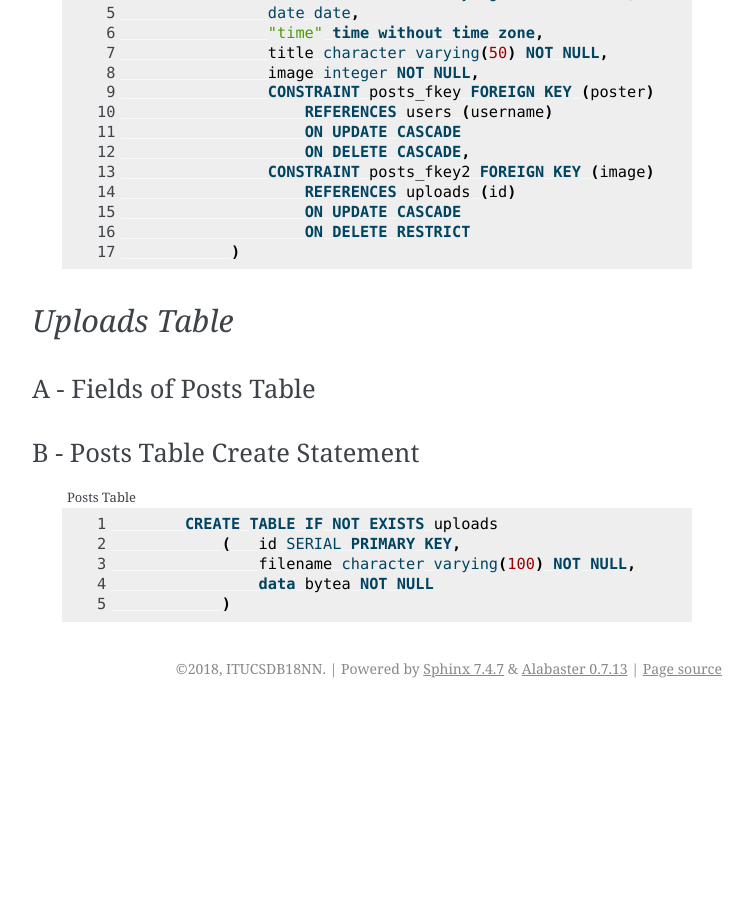
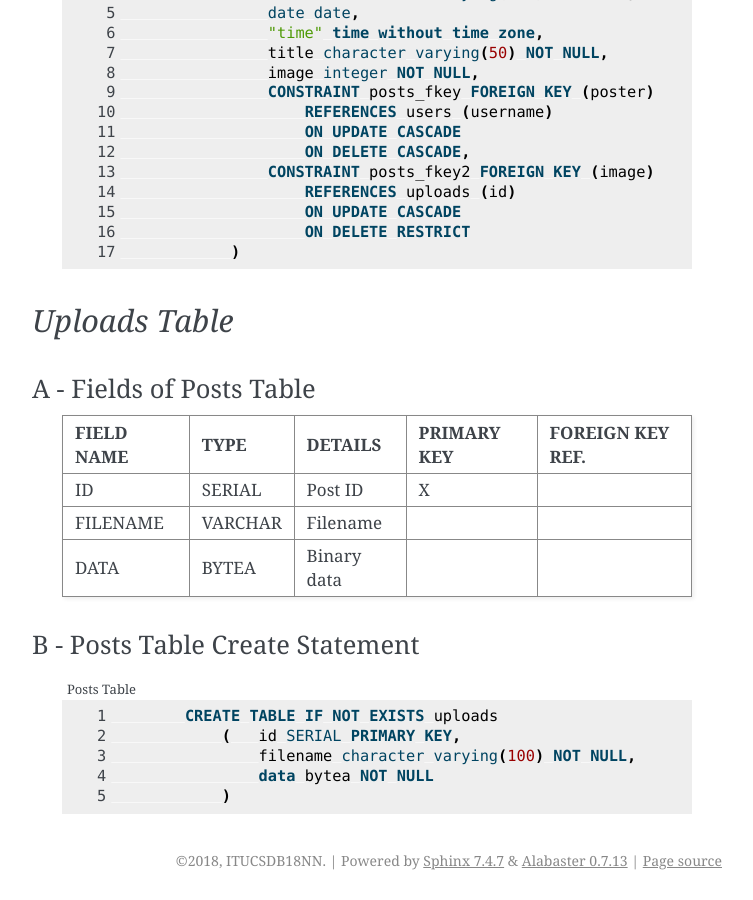
Before and after one commit to itucsdb18132/AirlineSSS, a Sphinx documentation site: the page built from docs/source/selim.rst, in a window 1280 px wide and 900 px high, scrolled down 2515 px. Shown: the whole window, without its empty margins (388-1141 px from the left). Built offline with Sphinx 7.4.7, drawn with Linux system fonts in a browser that asks for light colours; before the commit the page ends 3223 px from its top, so only the background shows below that.

Commit message:
Update selim.rst

```diff
--- a/docs/source/selim.rst
+++ b/docs/source/selim.rst
@@ -87,13 +87,13 @@ B - Posts Table Create Statement
 A - Fields of Posts Table
 ^^^^^^^^^^^^^^^^^^^^^^^^^
 
-	===========	========	==================	===========	================
-	FIELD NAME	TYPE		DETAILS				PRIMARY KEY	FOREIGN KEY REF.
-	===========	========	==================	===========	================
-	ID			SERIAL		Post ID				X
-	FILENAME	VARCHAR		Filename
-	DATA		BYTEA		Binary data
-	===========	========  	==================	===========	================
+	===========	=======	===========	===========	================
+	FIELD NAME	TYPE	DETAILS		PRIMARY KEY	FOREIGN KEY REF.
+	===========	=======	===========	===========	================
+	ID		SERIAL	Post ID		X
+	FILENAME	VARCHAR	Filename
+	DATA		BYTEA	Binary data
+	===========	======= ===========	===========	================
 
 
 B - Posts Table Create Statement
```
